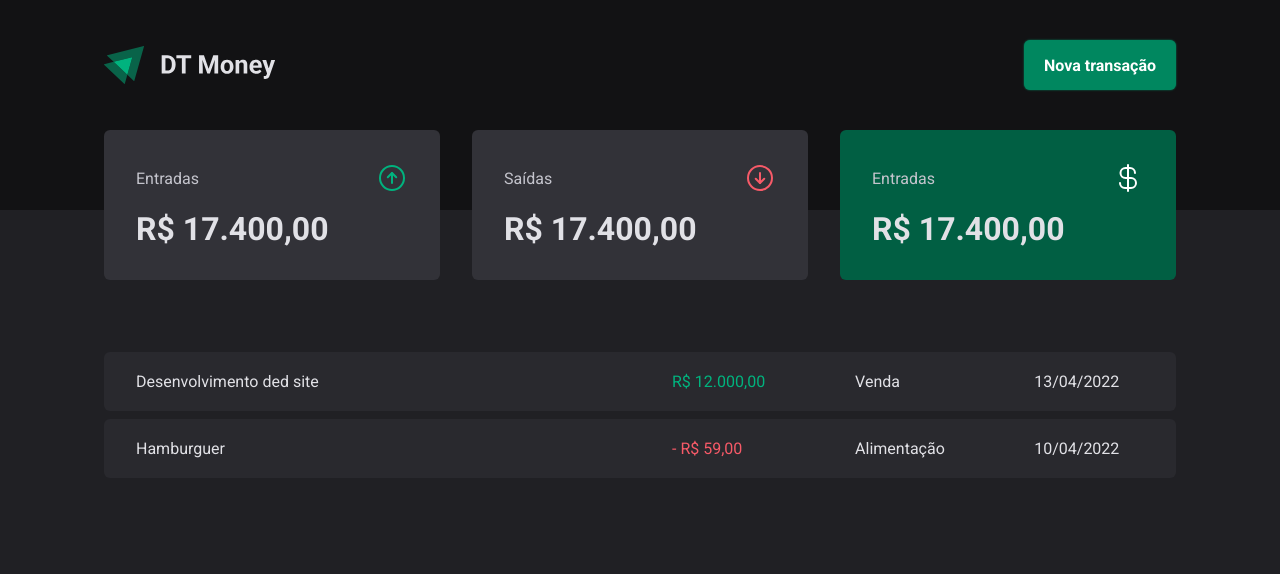
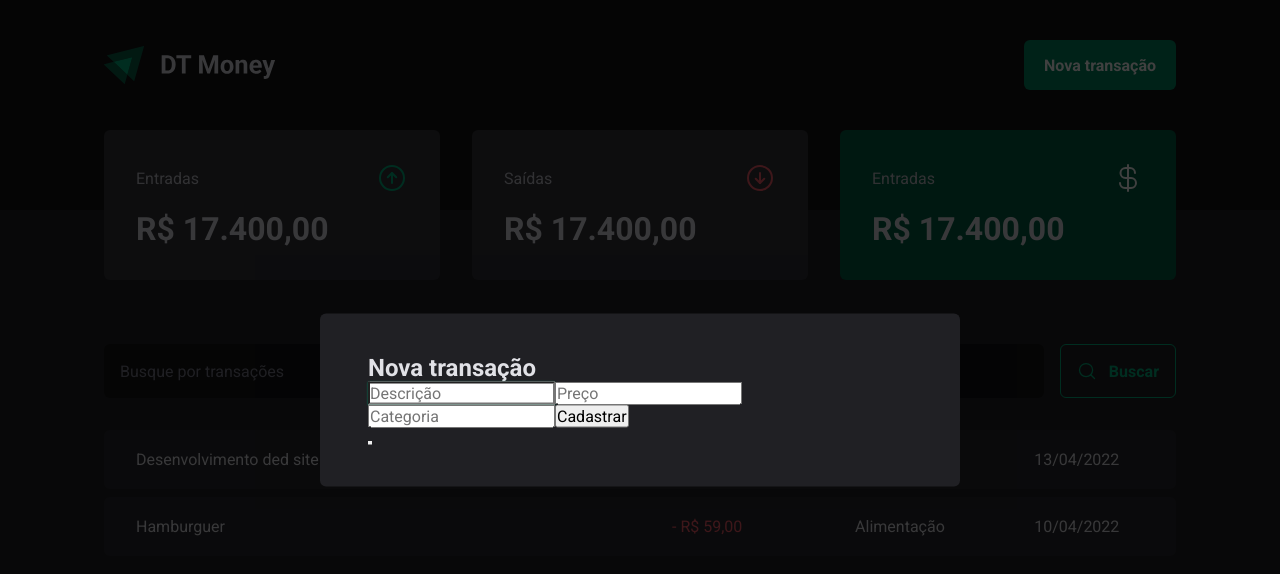
Before and after one commit to chrisviana/dt-money, a React (Vite) app: page / in a window 1280 px wide. Both pictures are taken after a click on the button "Nova transação". Shown: the top 574 px of the page. Built offline with nearby package versions, Linux system fonts and the light colour scheme.

Commit message:
Criado componente de pesquisa e iniciado modal

```diff
--- a/package.json
+++ b/package.json
@@ -9,6 +9,7 @@
     "preview": "vite preview"
   },
   "dependencies": {
+    "@radix-ui/react-dialog": "^1.0.2",
     "phosphor-react": "^1.4.1",
     "react": "^18.2.0",
     "react-dom": "^18.2.0",
--- a/src/components/Header/index.tsx
+++ b/src/components/Header/index.tsx
@@ -1,13 +1,20 @@
 import { HeaderContainer, HeaderContent, NewTransactionButton } from "./styles";
-import logoImg from '../../assets/logo.svg'
+import logoImg from "../../assets/logo.svg";
+import * as Dialog from "@radix-ui/react-dialog";
+import { NewTransactionModal } from "../NewTransactionModal";
 
 export function Header() {
   return (
     <HeaderContainer>
       <HeaderContent>
         <img src={logoImg} alt="" />
+        <Dialog.Root>
+          <Dialog.Trigger asChild>
             <NewTransactionButton>Nova transação</NewTransactionButton>
+          </Dialog.Trigger>
+          <NewTransactionModal />
+        </Dialog.Root>
       </HeaderContent>
     </HeaderContainer>
-    )
+  );
 }
--- /dev/null
+++ b/src/components/NewTransactionModal/index.tsx
@@ -0,0 +1,23 @@
+import * as Dialog from "@radix-ui/react-dialog";
+import { Content, Overlay } from "./styles";
+
+export function NewTransactionModal() {
+  return (
+    <Dialog.Portal>
+      <Overlay />
+      <Content>
+        <Dialog.Title> Nova transação</Dialog.Title>
+
+        <form action="">
+          <input type="text" placeholder="Descrição" required />
+          <input type="number" placeholder="Preço" required />
+          <input type="text" placeholder="Categoria" required />
+
+          <button type="submit">Cadastrar</button>
+        </form>
+
+        <Dialog.Close />
+      </Content>
+    </Dialog.Portal>
+  );
+}
--- /dev/null
+++ b/src/components/NewTransactionModal/styles.ts
@@ -0,0 +1,22 @@
+import * as Dialog from "@radix-ui/react-dialog";
+import styled from "styled-components";
+
+export const Overlay = styled(Dialog.Overlay)`
+  position: fixed;
+  width: 100vw;
+  height: 100vh;
+  inset: 0;
+  background: rgba(0, 0, 0, 0.75); ;
+`;
+
+export const Content = styled(Dialog.Content)`
+  min-width: 32rem;
+  border-radius: 6px;
+  padding: 2.5rem 3rem;
+  background: ${(props) => props.theme["gray-800"]};
+
+  position: fixed;
+  top: 50%;
+  left: 50%;
+  transform: translate(-50%, -50%);
+`;
--- a/src/pages/Transctions/components/SearchForm/index.tsx
+++ b/src/pages/Transctions/components/SearchForm/index.tsx
@@ -1,5 +1,14 @@
+import { MagnifyingGlass } from "phosphor-react";
+import { SearchFormContainter } from "./styles";
+
 export function SearchForm() {
     return (
-        <div></div>
+        <SearchFormContainter>
+            <input type="text" placeholder="Busque por transações"/>
+            <button type="submit">
+                <MagnifyingGlass size={20}/>
+                Buscar
+            </button>
+        </SearchFormContainter>
     )
 }
--- a/src/pages/Transctions/components/SearchForm/styles.ts
+++ b/src/pages/Transctions/components/SearchForm/styles.ts
@@ -0,0 +1,39 @@
+import styled from "styled-components";
+
+export const SearchFormContainter = styled.form`
+  display: flex;
+  gap: 1rem;
+
+  input {
+    flex: 1;
+    border-radius: 6px;
+    border: 0;
+    background: ${(props) => props.theme["gray-900"]};
+    color: ${(props) => props.theme["gray-300"]};
+    padding: 1rem;
+
+    &::placeholder {
+      color: ${(props) => props.theme["gray-500"]};
+    }
+  }
+
+  button {
+    display: flex;
+    align-items: center;
+    gap: 0.75rem;
+    border: 0;
+    padding: 1rem;
+    background: transparent;
+    border: 1px solid ${(props) => props.theme["green-300"]};
+    color: ${(props) => props.theme["green-300"]};
+    font-weight: bold;
+    border-radius: 6px;
+
+    &:hover {
+      background: ${(props) => props.theme["green-500"]};
+      border: ${(props) => props.theme["green-500"]};
+      color: ${(props) => props.theme.white};
+      transition: background-color 0.2s, color 0.2s, border-color 0.2s;
+    }
+  }
+`;
--- a/src/pages/Transctions/index.tsx
+++ b/src/pages/Transctions/index.tsx
@@ -1,5 +1,6 @@
 import { Header } from "../../components/Header";
 import { Summary } from "../../components/Summary";
+import { SearchForm } from "./components/SearchForm";
 import { PriceHighlight, TransctionsContainer, TransctionsTable } from "./styles";
 
 export function Trasctions() {
@@ -8,6 +9,7 @@
             <Header />
             <Summary />
             <TransctionsContainer>
+                <SearchForm />
                 <TransctionsTable>
                     <tbody>
                         <tr>
--- a/src/pages/Transctions/styles.ts
+++ b/src/pages/Transctions/styles.ts
@@ -1,37 +1,40 @@
-import styled from 'styled-components';
+import styled from "styled-components";
 
 export const TransctionsContainer = styled.main`
   width: 100%;
   max-width: 1120px;
   margin: 4rem auto 0;
   padding: 0 1.5rem;
-`
+`;
 
 export const TransctionsTable = styled.table`
   width: 100%;
   border-collapse: separate;
   border-spacing: 0 0.5rem;
-    /* margin-top: 1.5rem; */
+  margin-top: 1.5rem;
 
   td {
     padding: 1.25rem 2rem;
-        background: ${props => props.theme["gray-700"]};
+    background: ${(props) => props.theme["gray-700"]};
 
-        &:first-child{
+    &:first-child {
       border-top-left-radius: 6px;
       border-bottom-left-radius: 6px;
     }
 
-        &:last-child{
+    &:last-child {
       border-top-right-radius: 6px;
       border-bottom-right-radius: 6px;
     }
   }
-`
+`;
 interface PriceHighlightPops {
-    variant: 'income' | 'outcome';
+  variant: "income" | "outcome";
 }
 
 export const PriceHighlight = styled.span<PriceHighlightPops>`
-    color: ${props => props.variant == 'income' ? props.theme["green-300"] : props.theme["red-300"]}
-`
+  color: ${(props) =>
+    props.variant == "income"
+      ? props.theme["green-300"]
+      : props.theme["red-300"]};
+`;
```
Also changed, not shown: 1 other file (tests, documents, lock files or other folders). Lines whose indentation alone changed are shown as unchanged.
